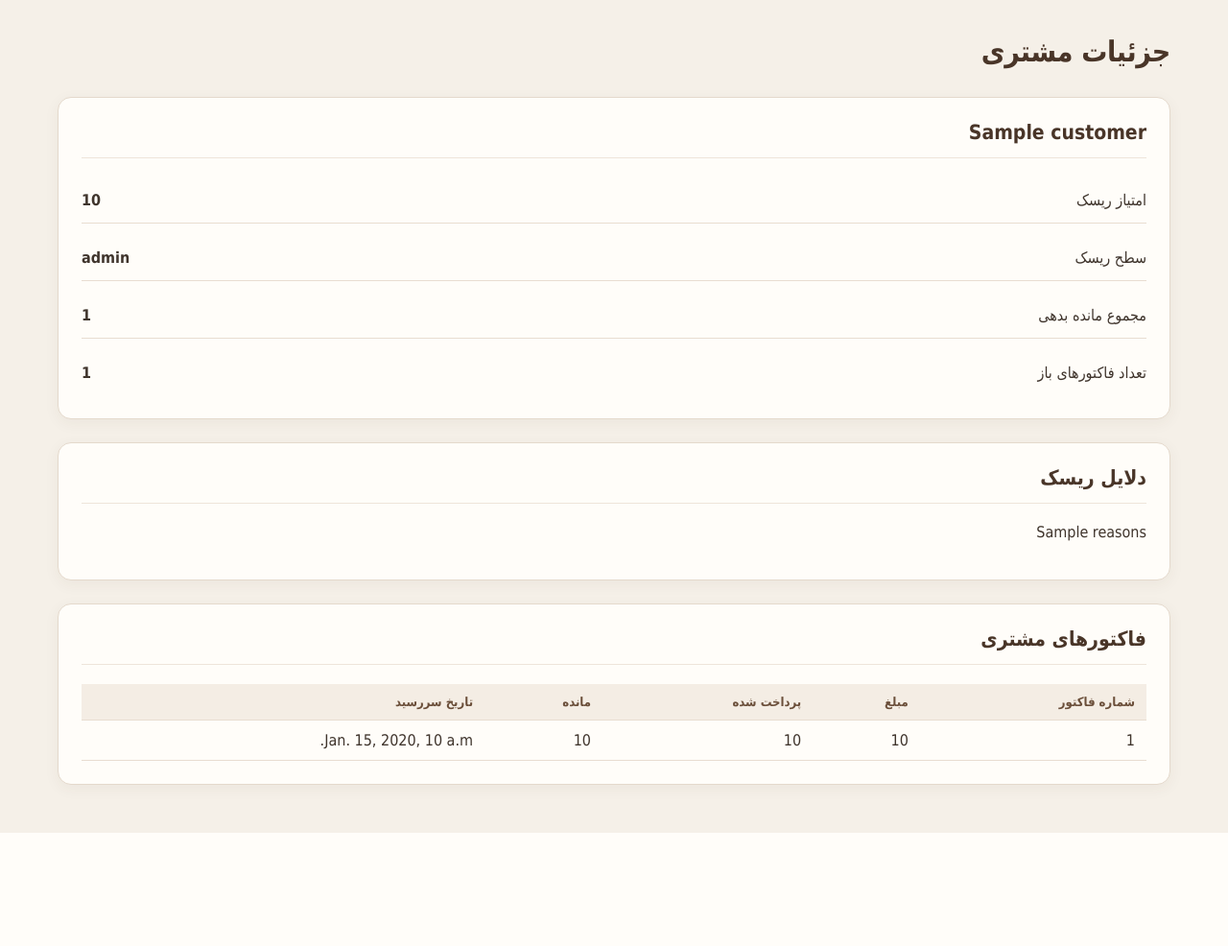
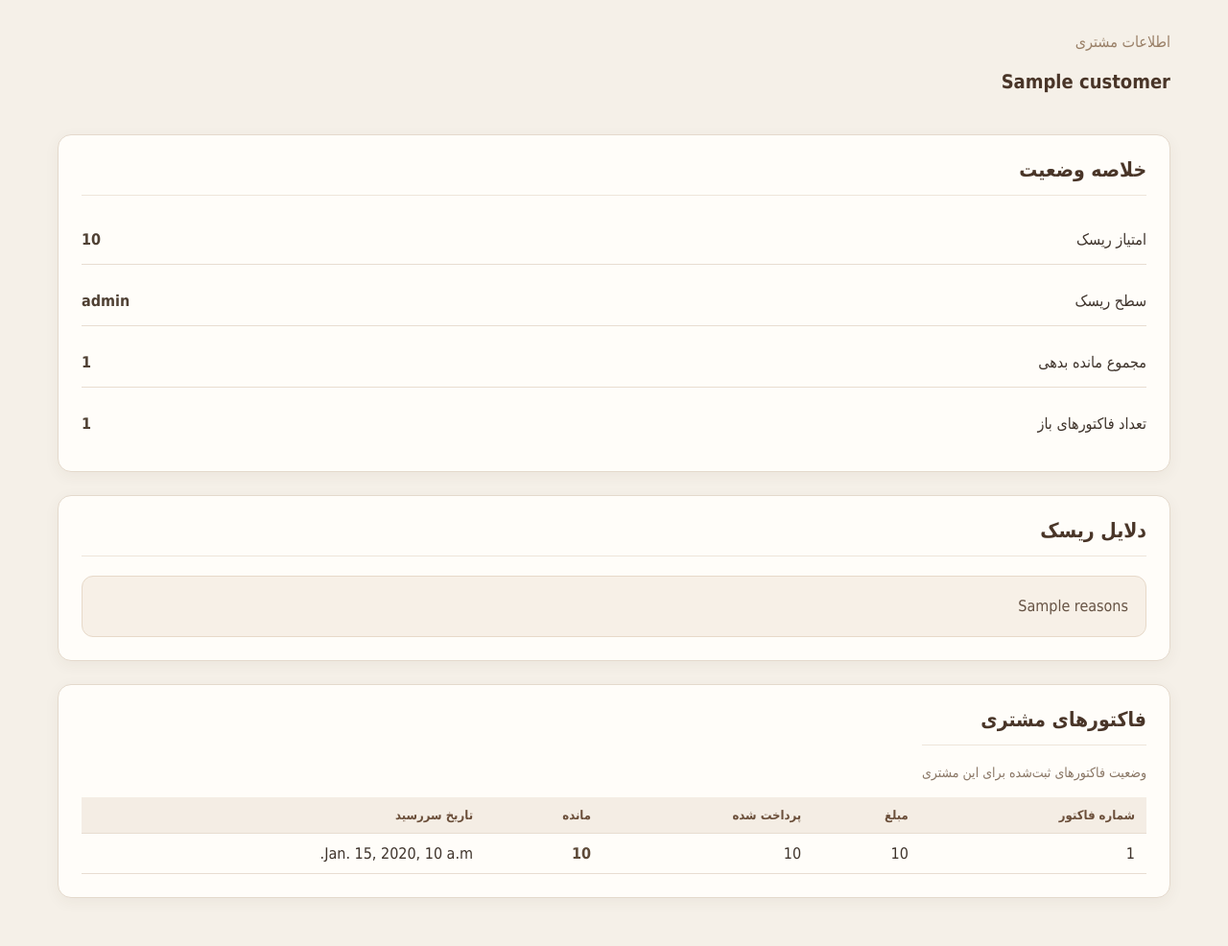
Before and after one commit to elhammavarani/receivables-risk, a Django app: template templates/customers/detail.html in a window 1280 px wide. Shown: the whole page at 96% size. Before the commit the page ends 868 px from the top, so only its background shows below. Run offline with Django 3.2, Linux system fonts and the light colour scheme; the template is opened without the code that fills it: most values are stand-ins (such as "Sample title", 1, 10 or a date in 2020).

Commit message:
style: improve customer risk detail

```diff
--- a/static/css/app.css
+++ b/static/css/app.css
@@ -482,3 +482,121 @@ h2 {
         font-size: 15px;
     }
 }
+
+
+.customer-page {
+    width: 100%;
+}
+
+.page-heading {
+    margin-bottom: 40px !important;
+}
+
+.page-kicker {
+    color: #9a8068;
+    font-size: 13px !important;
+    margin-bottom: 18px !important;
+    line-height: 1.6;
+}
+
+.page-heading h1 {
+    margin: 0 !important;
+    padding: 0 !important;
+    color: #4f4033;
+    font-size: 22px !important;
+    line-height: 1.5 !important;
+}
+
+
+.section-heading {
+    display: flex;
+    align-items: center;
+    justify-content: space-between;
+    margin-bottom: 18px;
+}
+
+.section-description {
+    margin: 6px 0 0;
+    color: #8a7766;
+    font-size: 14px;
+}
+
+
+.risk-reasons {
+    padding: 16px 18px;
+    background: #f7f0e7;
+    border: 1px solid #e7d9c9;
+    border-radius: 12px;
+    color: #665344;
+    line-height: 1.9;
+}
+
+
+.customer-page .summary-list {
+    margin-top: 20px;
+}
+
+
+.customer-page .summary-item {
+    padding: 16px 0;
+}
+
+
+.customer-page .summary-item strong {
+    color: #4f4033;
+}
+
+
+.customer-page table {
+    width: 100%;
+}
+
+
+.customer-page td strong {
+    color: #5d4938;
+}
+
+
+.page-heading {
+    margin-bottom: 40px !important;
+    padding-bottom: 10px !important;
+}
+
+.page-kicker {
+    color: #9a8068 !important;
+    font-size: 13px !important;
+    line-height: 1.6 !important;
+    margin: 0 0 22px 0 !important;
+}
+
+.customer-name {
+    display: block !important;
+    color: #493528 !important;
+    font-size: 22px !important;
+    font-weight: 700 !important;
+    line-height: 1.5 !important;
+}
+
+
+.customer-heading-content {
+    display: flex !important;
+    flex-direction: column !important;
+    gap: 28px !important;
+}
+
+.customer-heading-content .page-kicker {
+    margin: 0 !important;
+    padding: 0 !important;
+    color: #9a8068 !important;
+    font-size: 16px !important;
+    line-height: 1 !important;
+}
+
+.customer-heading-content .customer-name {
+    margin: 0 !important;
+    padding: 0 !important;
+    color: #493528 !important;
+    font-size: 20px !important;
+    font-weight: 700 !important;
+    line-height: 0.5 !important;
+}
--- a/templates/customers/detail.html
+++ b/templates/customers/detail.html
@@ -6,11 +6,26 @@
 
 {% block content %}
 
-<h1>جزئیات مشتری</h1>
+<div class="customer-page">
+
+    <div class="page-heading">
+        <div class="customer-heading-content">
+
+            <div class="page-kicker">
+                اطلاعات مشتری
+            </div>
+
+            <div class="customer-name">
+                {{ customer.name }}
+            </div>
+
+        </div>
+    </div>
+
 
     <div class="section">
 
-    <h2>{{ customer.name }}</h2>
+        <h2>خلاصه وضعیت</h2>
 
         <div class="summary-list">
 
@@ -26,6 +41,7 @@
                 </strong>
             </div>
 
+
             <div class="summary-item">
                 <span>سطح ریسک</span>
 
@@ -38,6 +54,7 @@
                 </strong>
             </div>
 
+
             <div class="summary-item">
                 <span>مجموع مانده بدهی</span>
 
@@ -45,6 +62,7 @@
                     {{ total_debt }}
                 </strong>
             </div>
+
 
             <div class="summary-item">
                 <span>تعداد فاکتورهای باز</span>
@@ -65,9 +83,9 @@
 
         {% if risk and risk.reasons %}
 
-        <p>
+            <div class="risk-reasons">
                 {{ risk.reasons }}
-        </p>
+            </div>
 
         {% else %}
 
@@ -82,7 +100,17 @@
 
     <div class="section">
 
+        <div class="section-heading">
+
+            <div>
                 <h2>فاکتورهای مشتری</h2>
+                <p class="section-description">
+                    وضعیت فاکتورهای ثبت‌شده برای این مشتری
+                </p>
+            </div>
+
+        </div>
+
 
         {% if invoices %}
 
@@ -105,6 +133,7 @@
                         {% for invoice in invoices %}
 
                             <tr>
+
                                 <td>
                                     {{ invoice.invoice_number }}
                                 </td>
@@ -118,12 +147,15 @@
                                 </td>
 
                                 <td>
+                                    <strong>
                                         {{ invoice.remaining_amount }}
+                                    </strong>
                                 </td>
 
                                 <td>
                                     {{ invoice.due_date }}
                                 </td>
+
                             </tr>
 
                         {% endfor %}
@@ -144,4 +176,6 @@
 
     </div>
 
+</div>
+
 {% endblock %}
```
Lines whose indentation alone changed are shown as unchanged.
